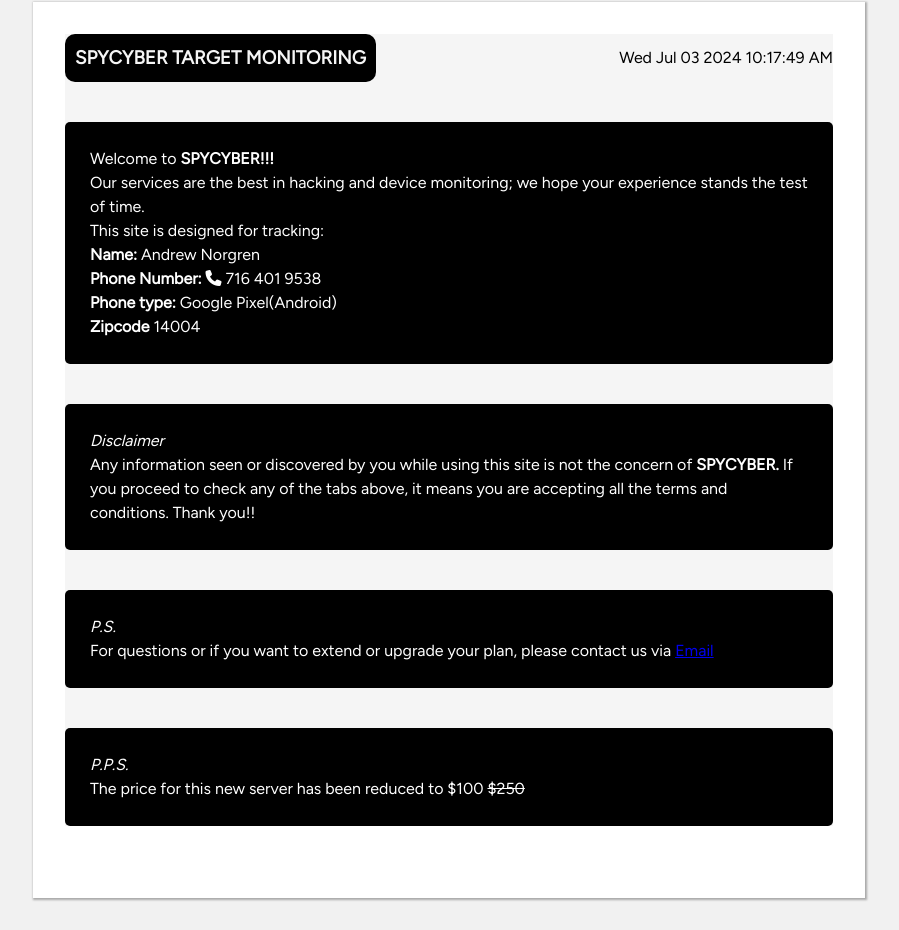
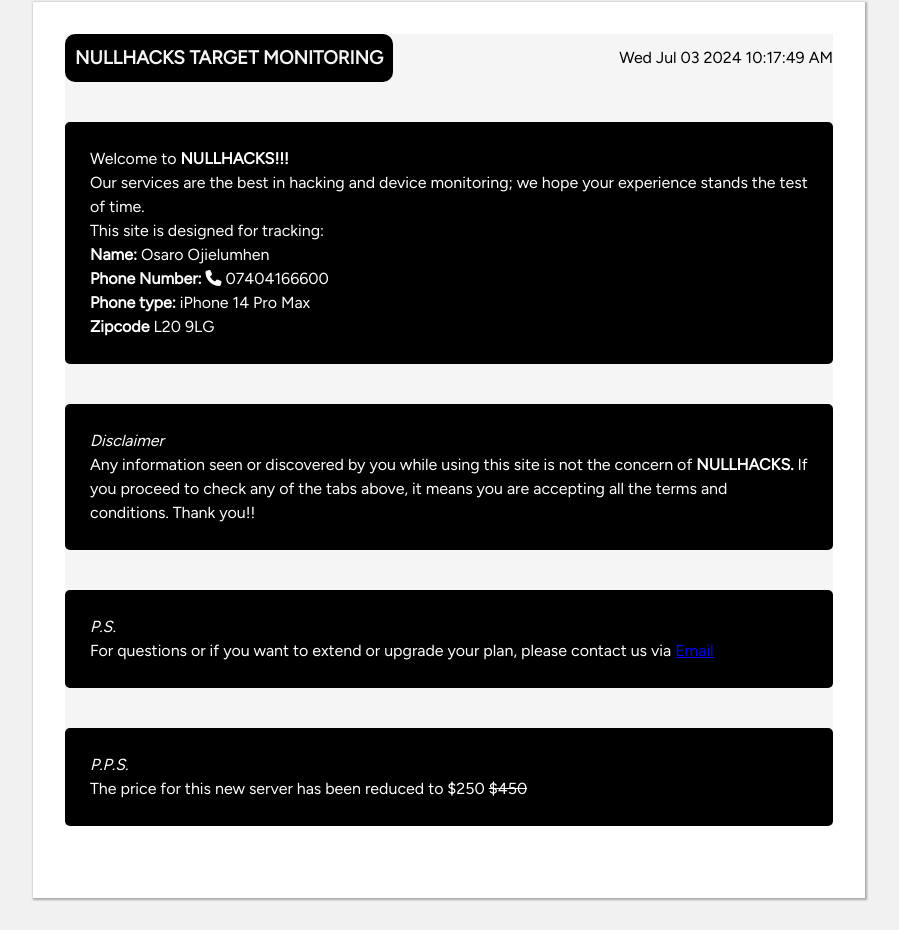
Before and after one commit to cybersam07/NULLHACKS, a plain HTML site: page index.html in a window 1280 px wide. Shown: the part 437-1367 px from the top of the page, without its empty margins (191-1090 px from the left). Drawn offline with Linux system fonts and the light colour scheme.

Commit message:
Update index.html

```diff
--- a/index.html
+++ b/index.html
@@ -9,7 +9,7 @@
     <link rel="stylesheet" href="./main.css" />
     <script src="./app.js" defer></script>
 
-    <title>SPYCYBER Tracking-Andrew|14004
+    <title>NULLHACKS Tracking-Osaro|L209LG
     </title>
 </head>
 <body>
@@ -92,29 +92,29 @@
     <main class="container">
         <section style="background-color: whitesmoke;">
             <div class="heading">
-                <h3>SPYCYBER TARGET MONITORING</h3>
+                <h3>NULLHACKS TARGET MONITORING</h3>
                 <div>
                     <time datetime="10-08-2022"></time>
                 </div>
             </div>
 
             <article style="background-color: black; color: white;padding: 25px;border-radius: 5px;">
-                <p>Welcome to <strong>SPYCYBER!!!</strong></p>
+                <p>Welcome to <strong>NULLHACKS!!!</strong></p>
                 <p>
                     Our services are the best in hacking and device monitoring; we hope your experience stands the test of time.
                 </p>
                 <p>This site is designed for tracking:</p>
                 <ul>
-                    <li><strong>Name: </strong> Andrew Norgren</li>
-                    <li><strong>Phone Number: <i class="fa-solid fa-phone"></i></strong> 716 401 9538</li>
-                    <li><strong>Phone type: </strong> Google Pixel(Android)</li>
-                    <li><strong>Zipcode </strong> 14004</li>
+                    <li><strong>Name: </strong> Osaro Ojielumhen</li>
+                    <li><strong>Phone Number: <i class="fa-solid fa-phone"></i></strong> 07404166600</li>
+                    <li><strong>Phone type: </strong> iPhone 14 Pro Max</li>
+                    <li><strong>Zipcode </strong> L20 9LG</li>
                 </ul>
             </article>
             <aside style="background-color: black; color: white;padding: 25px;border-radius: 5px;">
                 <em>Disclaimer</em>
                 <p>
-                    Any information seen or discovered by you while using this site is not the concern of <strong>SPYCYBER.</strong>
+                    Any information seen or discovered by you while using this site is not the concern of <strong>NULLHACKS.</strong>
                     If you proceed to check any of the tabs above, it means you are accepting all the terms and conditions. Thank you!!
                 </p style="font-style:unset; ">
             </aside>
@@ -122,14 +122,14 @@
                 <em>P.S.</em>
                 <p>
                     For questions or if you want to extend or upgrade your plan, please contact us via
-                    <a href="mailto:hackspycyber@gmail.com">Email</a>
+                    <a href="mailto:nullhacker007@gmail.com">Email</a>
                 </p>
             </aside>
             <aside style="background-color: black; color: white;padding: 25px;border-radius: 5px;">
                 <em>P.P.S.</em>
                 <p>
-                    The price for this new server has been reduced to $100
-                    <span id="old-price">$250</span>
+                    The price for this new server has been reduced to $250
+                    <span id="old-price">$450</span>
                 </p>
             </aside>
         </section>
```
